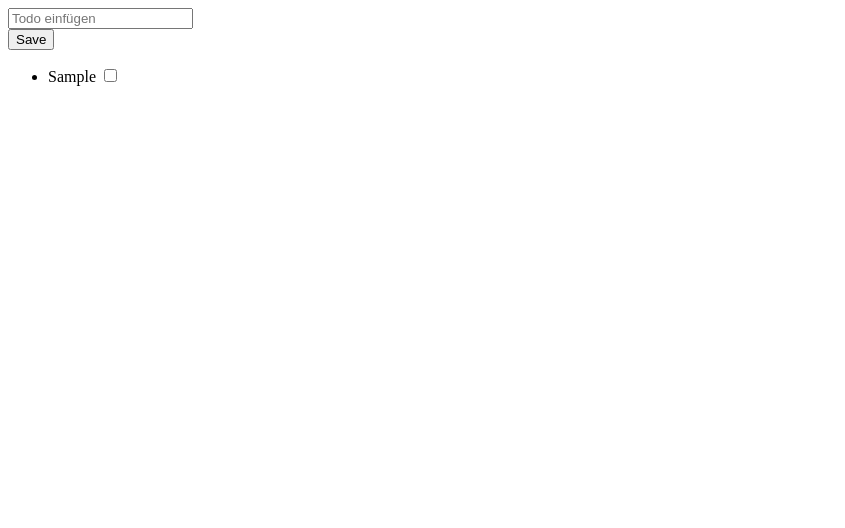
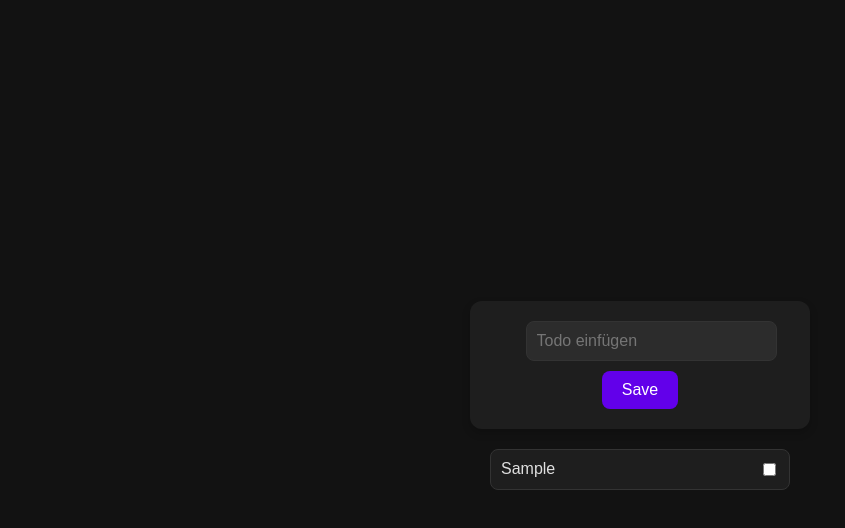
Before and after one commit to josh2481/to-list_tutorial, a plain HTML site: page index.html in a window 1280 px wide. Both pictures are taken after typing "Sample" into the empty fields and a click on the button "Save". Shown: the whole page, without its empty margins (0-845 px from the left). Drawn offline with Linux system fonts and the light colour scheme.

Commit message:
Add styling and favicon to the Todo List app; log input value in addTodo function

```diff
--- a/index.html
+++ b/index.html
@@ -4,6 +4,8 @@
     <meta charset="UTF-8">
     <meta name="viewport" content="width=device-width, initial-scale=1.0">
     <title>Todo List</title>
+    <link rel="stylesheet" href="style.css">
+    <link rel="shortcut icon" href="./to-do-list.png" type="image/x-icon">
     <script src="./script.js" defer></script>
 </head>
 <body>
--- a/script.js
+++ b/script.js
@@ -8,5 +8,6 @@ function addTodo(event) {
             <input type="checkbox">
         </li>
     `;
+    console.log(todofield.value);
     todofield.value = '';
 }
--- /dev/null
+++ b/style.css
@@ -0,0 +1,79 @@
+body {
+    font-family: 'Arial', sans-serif;
+    background-color: #121212;
+    color: #e0e0e0;
+    display: flex;
+    justify-content: center;
+    align-items: center;
+    height: 100vh;
+    margin: 0;
+    flex-direction: column;
+}
+
+form {
+    background: #1e1e1e;
+    padding: 20px;
+    border-radius: 12px;
+    box-shadow: 0 4px 8px rgba(0, 0, 0, 0.2);
+    display: flex;
+    flex-direction: column;
+    align-items: center;
+    justify-content: center;
+    width: 300px;
+    margin-bottom: 20px;
+}
+
+input[type="text"] {
+    width: 100%;
+    padding: 10px;
+    margin-bottom: 10px;
+    border: 1px solid #333;
+    border-radius: 8px;
+    font-size: 16px;
+    background-color: #2c2c2c;
+    color: #e0e0e0;
+}
+
+button {
+    background-color: #6200ea;
+    color: white;
+    border: none;
+    padding: 10px 20px;
+    border-radius: 8px;
+    cursor: pointer;
+    font-size: 16px;
+}
+
+button:hover {
+    background-color: #3700b3;
+}
+
+ul {
+    list-style: none;
+    padding: 0;
+    margin: 0;
+    width: 300px;
+}
+
+li {
+    background: #1e1e1e;
+    padding: 10px;
+    border: 1px solid #333;
+    border-radius: 8px;
+    margin-bottom: 10px;
+    display: flex;
+    justify-content: space-between;
+    align-items: center;
+}
+
+li:nth-child(even) {
+    background: #2c2c2c;
+}
+
+li button {
+    background: none;
+    border: none;
+    color: #ff5252;
+    cursor: pointer;
+    font-size: 16px;
+}
```
Also changed, not shown: to-do-list.png (added).
